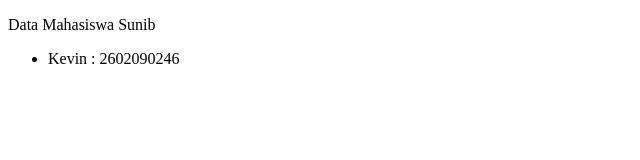
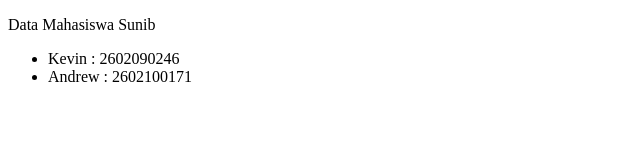
Before and after one commit to AndrewNicholass/sunib-git-test, a plain HTML site: page index.html in a window 1280 px wide. Shown: the whole page, without its empty margins (0-640 px from the left). Drawn offline with Linux system fonts and the light colour scheme.

Commit message:
menambahkan mahasiswa baru

```diff
--- a/index.html
+++ b/index.html
@@ -9,6 +9,7 @@
     <P>Data Mahasiswa Sunib</P>
     <ul>
         <li>Kevin : 2602090246</li>
+        <li>Andrew : 2602100171</li>
     </ul>
 </body>
 </html>
```
